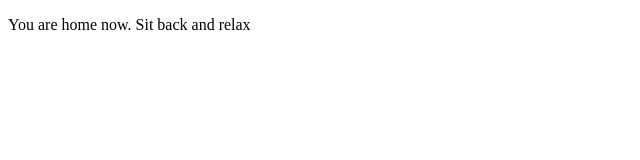
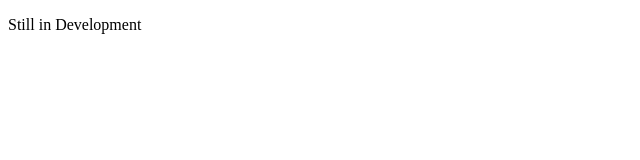
Before and after one commit to Adeniyi-Bella/movie-API, a website: page public/index.html in a window 1280 px wide. Shown: the whole page, without its empty margins (0-640 px from the left). Drawn offline with Linux system fonts and the light colour scheme.

Commit message:
Text changed

```diff
--- a/public/index.html
+++ b/public/index.html
@@ -7,6 +7,6 @@
     <title>Home Page</title>
 </head>
 <body>
-    <p>You are home now. Sit back and relax</p>
+    <p>Still in Development</p>
 </body>
 </html>
```
